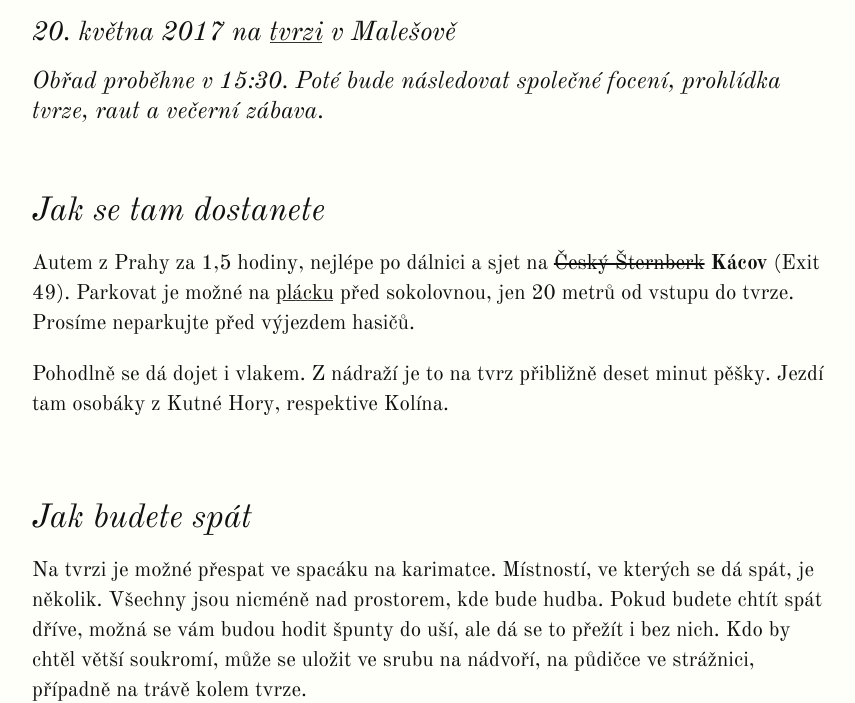
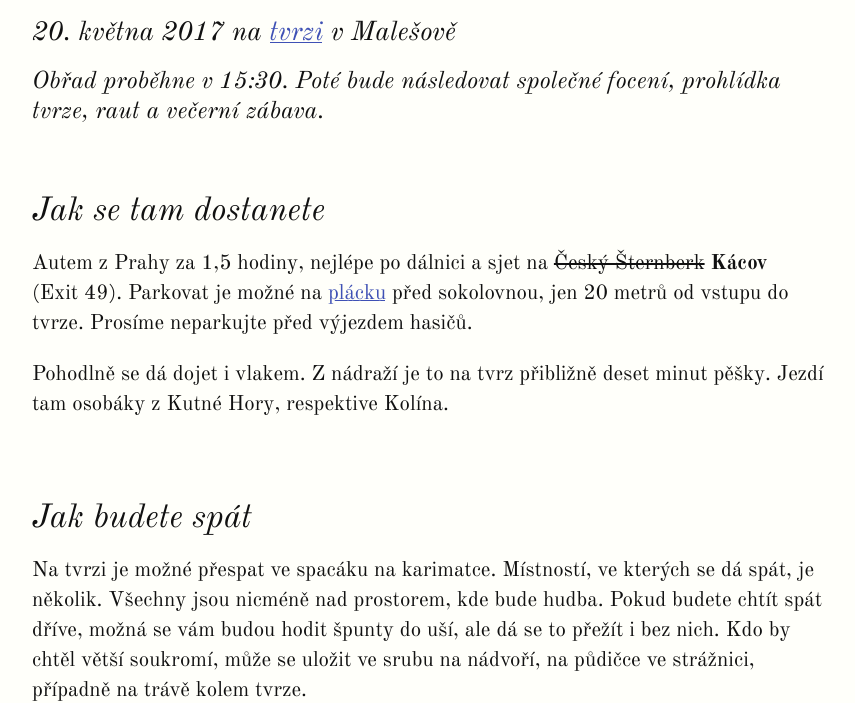
Before and after one commit to machaj/jakseberou, a plain HTML site: page index.html in a window 1280 px wide. Shown: the part 826-1529 px from the top of the page, without its empty margins (208-1063 px from the left). Drawn offline with nearby package versions, Linux system fonts and the light colour scheme.

Commit message:
Change link color

```diff
--- a/index.html
+++ b/index.html
@@ -20,7 +20,7 @@
 
       <section>
         <h2>Jak se tam dostanete</h2>
-        <p>Autem z&nbsp;Prahy za 1,5&nbsp;hodiny, nejlépe po dálnici a&nbsp;sjet na <del>Český Šternberk</del> <strong>Kácov</strong> (Exit 49). Parkovat je možné na <a href="https://mapy.cz/s/1vPQv">plácku</a>
+        <p>Autem z&nbsp;Prahy za 1,5&nbsp;hodiny, nejlépe po dálnici a&nbsp;sjet na <del>Český Šternberk</del> <strong>Kácov</strong> (Exit&nbsp;49). Parkovat je možné na <a href="https://mapy.cz/s/1vPQv">plácku</a>
           před sokolovnou, jen 20&nbsp;metrů od vstupu do tvrze. Prosíme neparkujte před výjezdem hasičů.</p>
         <p>Pohodlně se dá dojet i&nbsp;vlakem. Z&nbsp;nádraží je to na tvrz přibližně deset minut pěšky. Jezdí tam osobáky z&nbsp;Kutné Hory, respektive Kolína.</p>
       </section>
--- a/tufte.css
+++ b/tufte.css
@@ -114,13 +114,13 @@ figure {
 
 /* Links: replicate underline that clears descenders */
 a:link, a:visited {
-    color: inherit;
+    color: #3F51B5;
 }
 
 a:link {
     text-decoration: none;
-    background: -webkit-linear-gradient(#fffff8, #fffff8), -webkit-linear-gradient(#fffff8, #fffff8), -webkit-linear-gradient(#333, #333);
-    background: linear-gradient(#fffff8, #fffff8), linear-gradient(#fffff8, #fffff8), linear-gradient(#333, #333);
+    background: -webkit-linear-gradient(#fffff8, #fffff8), -webkit-linear-gradient(#fffff8, #fffff8), -webkit-linear-gradient(#3F51B5, #3F51B5);
+    background: linear-gradient(#fffff8, #fffff8), linear-gradient(#fffff8, #fffff8), linear-gradient(#3F51B5, #3F51B5);
     -webkit-background-size: 0.05em 1px, 0.05em 1px, 1px 1px;
     -moz-background-size: 0.05em 1px, 0.05em 1px, 1px 1px;
     background-size: 0.05em 1px, 0.05em 1px, 1px 1px;
```
